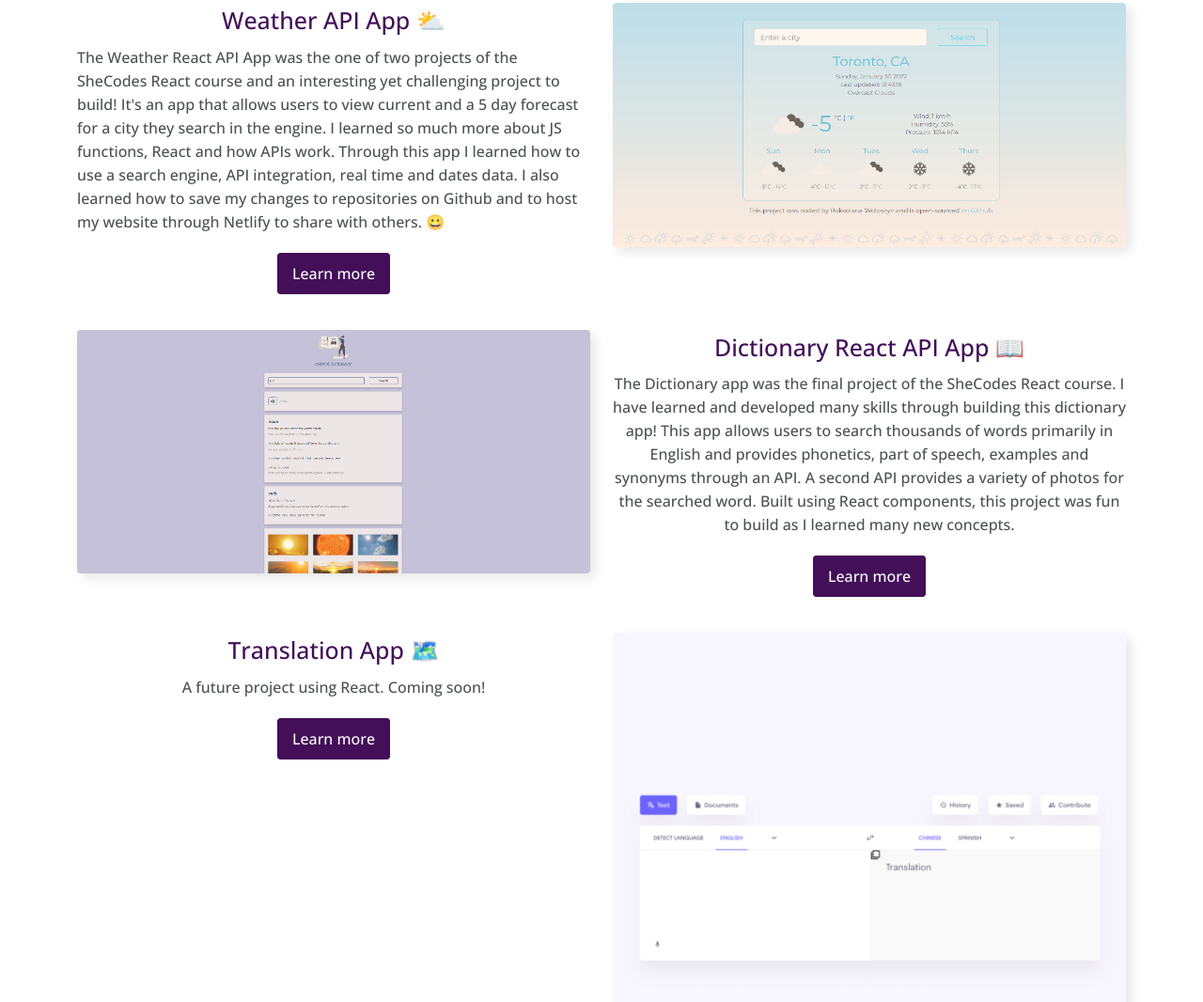
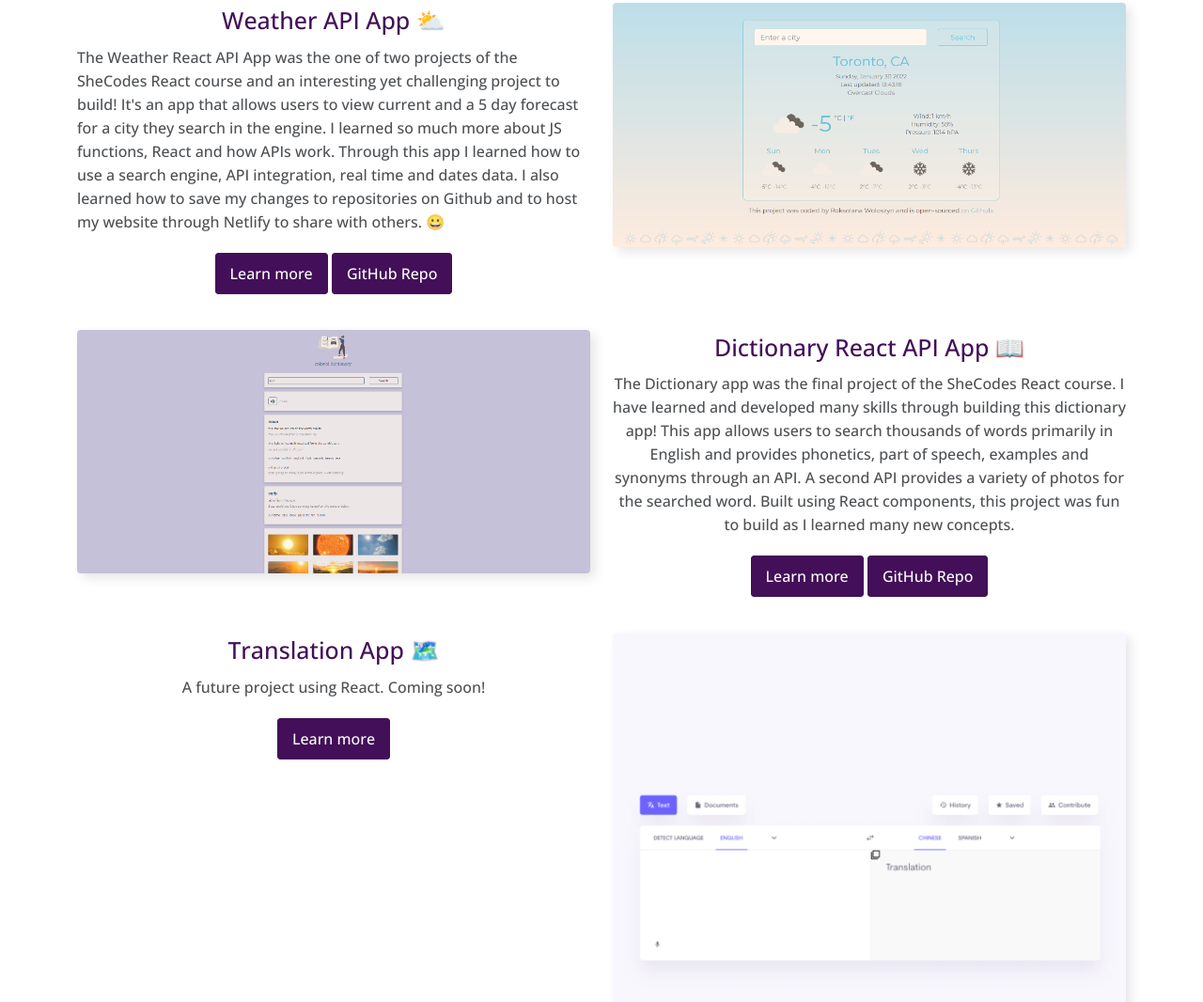
Before and after one commit to rokwol/shecodes-portfolio-project, a plain HTML site: page index.html in a window 1280 px wide. Shown: the part 809-1875 px from the top of the page at 94% size. Drawn offline with nearby package versions, Linux system fonts and the light colour scheme.

Commit message:
Included GitHub repos for each project

```diff
--- a/index.html
+++ b/index.html
@@ -109,6 +109,12 @@
               title="Weather React API App"
               >Learn more</a
             >
+            <a
+              href="https://github.com/rokwol/weather-search-react-app"
+              class="projects-button"
+              title="Weather React API App"
+              >GitHub Repo</a
+            >
           </div>
           <div class="col d-none d-lg-block">
             <img
@@ -143,6 +149,12 @@
               class="projects-button"
               title="Dictionary App"
               >Learn more</a
+            >
+            <a
+              href="https://github.com/rokwol/weather-search-react-app"
+              class="projects-button"
+              title="Dictionary App"
+              >GitHub Repo</a
             >
           </div>
         </div>
```
